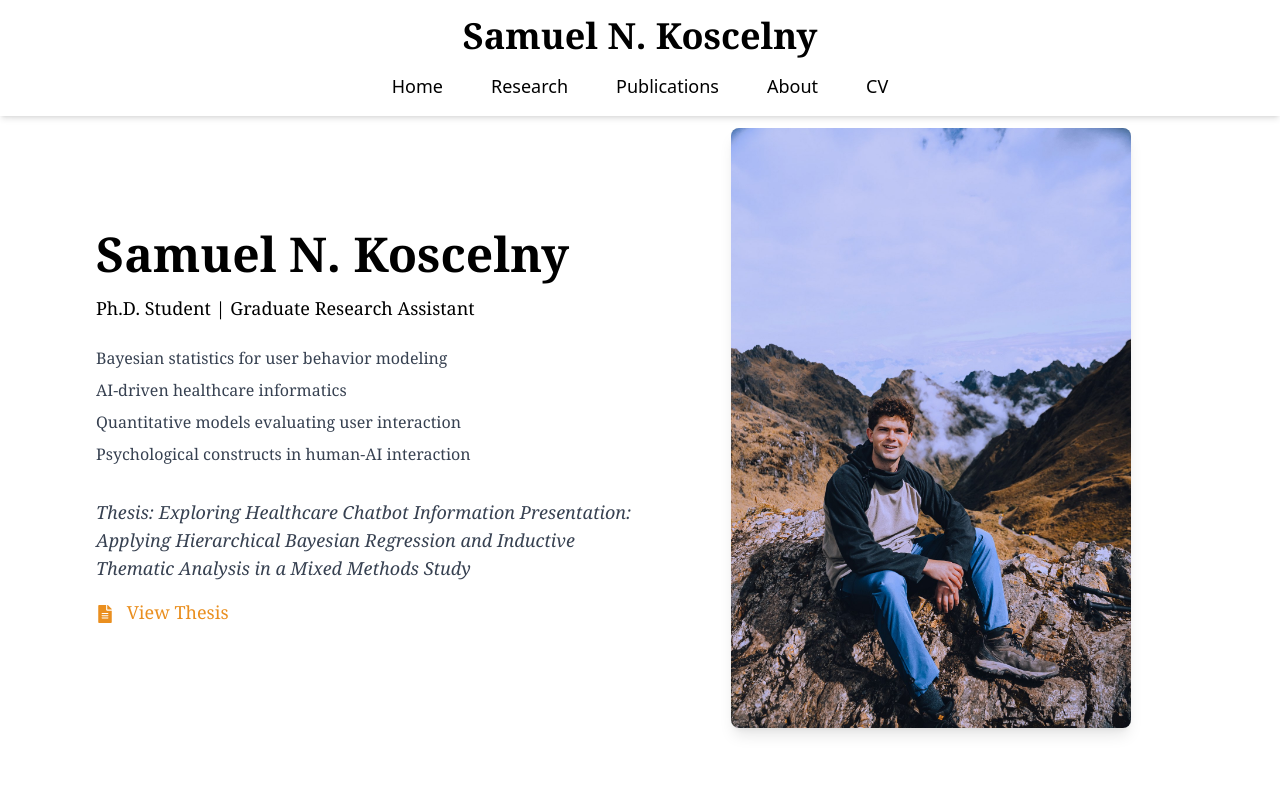
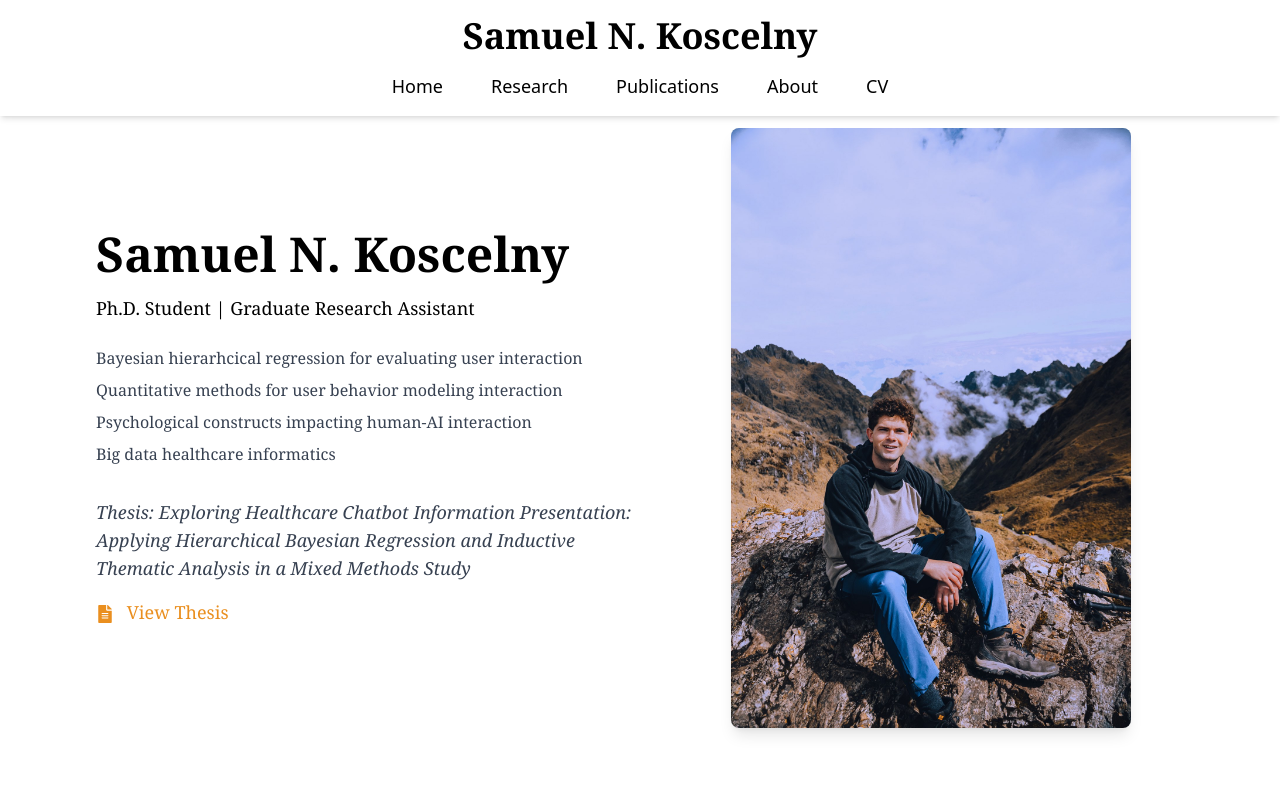
Before and after one commit to sam-kos41/test2.1, a Next.js app: page / in a window 1280 px wide. Shown: the top 800 px of the page. Built offline with nearby package versions, Linux system fonts and the light colour scheme.

Commit message:
Update page.tsx

```diff
--- a/app/page.tsx
+++ b/app/page.tsx
@@ -49,10 +49,10 @@ const HomePage = () => {
 
           {/* Research Keywords */}
           <ul className="text-base mb-8 font-light text-gray-700 space-y-2">
-            <li>Bayesian statistics for user behavior modeling</li>
-            <li>AI-driven healthcare informatics</li>
-            <li>Quantitative models evaluating user interaction</li>
-            <li>Psychological constructs in human-AI interaction</li>
+            <li>Bayesian hierarhcical regression for evaluating user interaction</li>
+            <li>Quantitative methods for user behavior modeling interaction</li>
+            <li>Psychological constructs impacting human-AI interaction</li>
+            <li>Big data healthcare informatics</li>
           </ul>
 
           {/* Thesis Section */}
```
